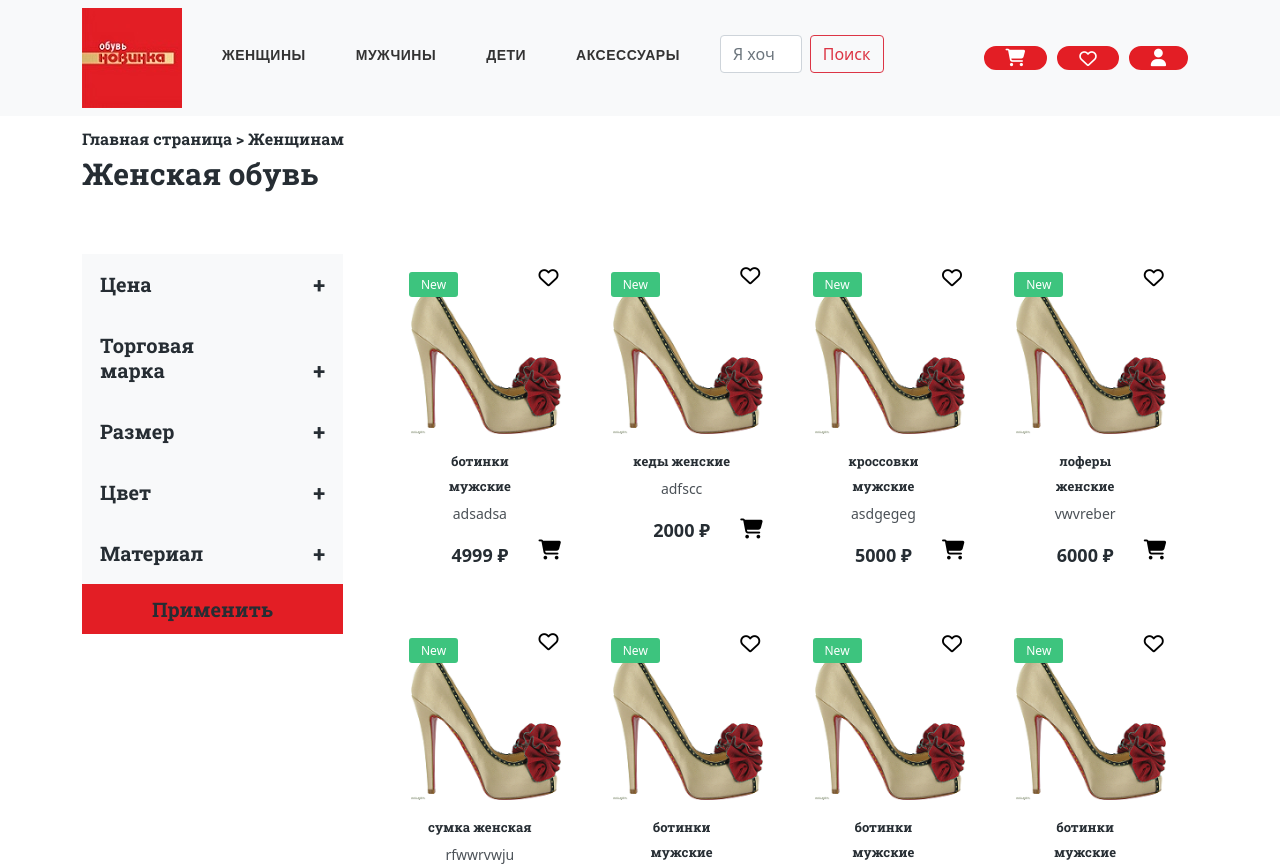
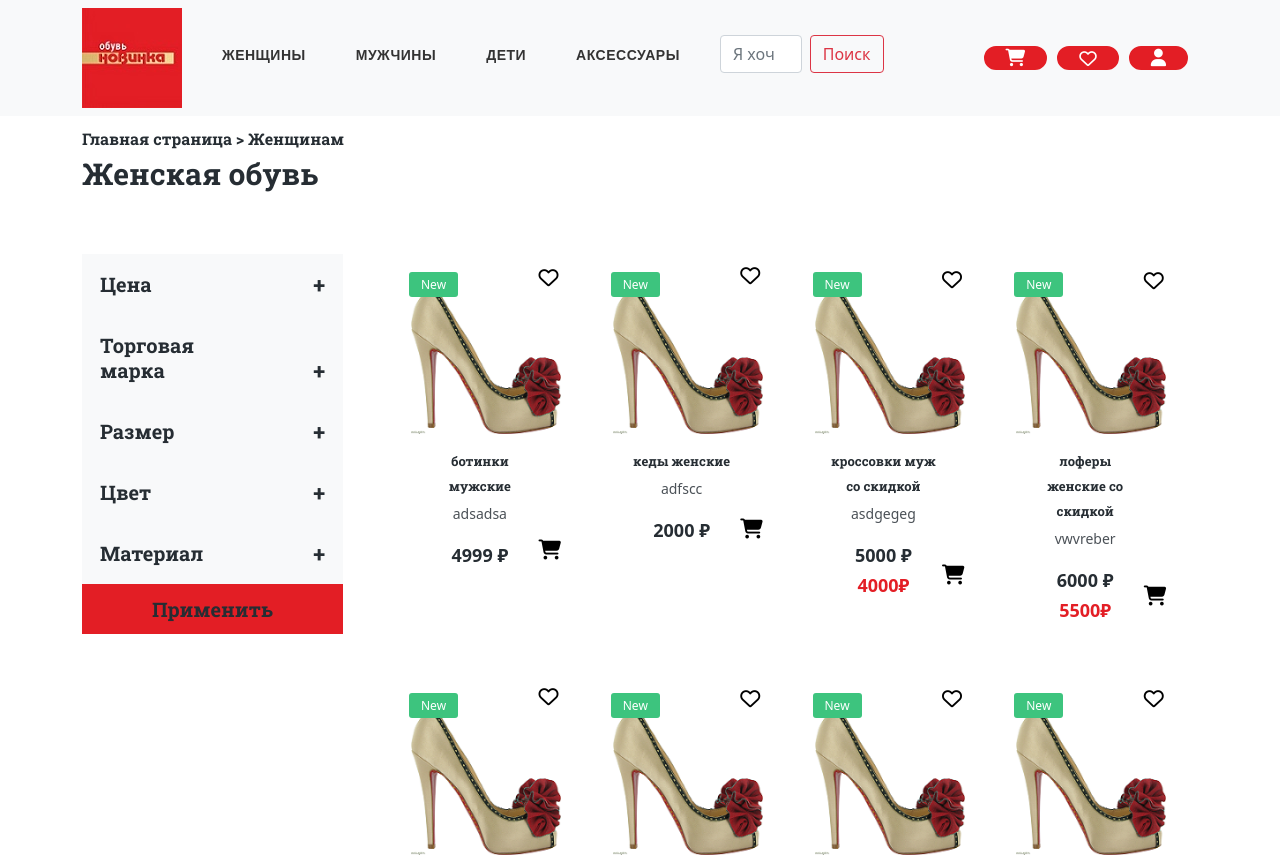
Before and after one commit to SlavaLoktev/shoppingAngular, an Angular app: page /womanCatalog in a window 1280 px wide. Shown: the top 866 px of the page. Built offline with nearby package versions, Linux system fonts and the light colour scheme.

Commit message:
отображение цены со скидкой

```diff
--- a/src/app/data/TestData.ts
+++ b/src/app/data/TestData.ts
@@ -70,7 +70,7 @@ export class TestData {
         },
         {
             productId: 3,
-            productName: 'кроссовки мужские',
+            productName: 'кроссовки муж со скидкой',
             storageUnit: 'пар',
             price: 5000,
             discountPrice: 4000,
@@ -80,7 +80,7 @@ export class TestData {
         },
         {
             productId: 4,
-            productName: 'лоферы женские',
+            productName: 'лоферы женские со скидкой',
             storageUnit: 'пар',
             price: 6000,
             discountPrice: 5500,
@@ -129,6 +129,7 @@ export class TestData {
             productName: 'ботинки мужские',
             storageUnit: 'пар',
             price: 4999,
+            discountPrice: 3000,
             description: 'adsadsa',
             category: TestData.categories[8],
             attrValue: TestData.attrValues[1]
--- a/src/app/views/product-card/product-card.component.html
+++ b/src/app/views/product-card/product-card.component.html
@@ -6,7 +6,8 @@
             <h3 class="goods-title">{{productCard.productName}}</h3>
             <i class="fa fa-heart-o fa-lg heart-icon" aria-hidden="true"></i>
             <p class="goods-description">{{productCard.description}}</p>
-            <span class="goods-price">{{productCard.price}} &#8381;</span>
+            <span class="goods-price">{{productCard.price}} &#8381;</span><br>
+            <span style="color: #E31E25" class="goods-price">{{productCard.discountPrice ? productCard.discountPrice + "&#8381;" : ""}}</span>
             <i class="fa fa-shopping-cart fa-lg shopping-cart-icon" aria-hidden="true"></i>
         </a>
     </div>
```
